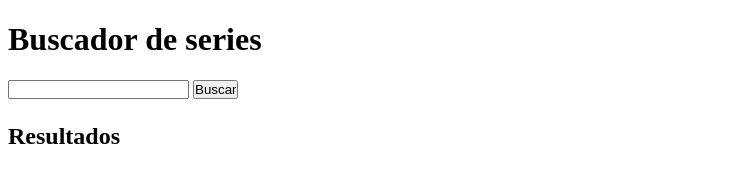
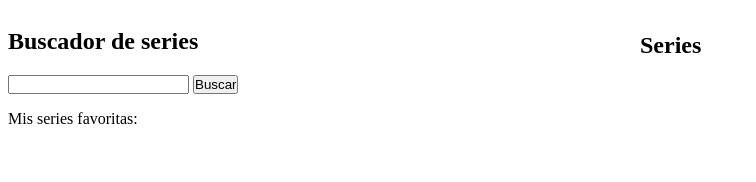
Before and after one commit to elenapayan/modulo-2-evaluacion-final-elenapayan, a website: page docs/index.html in a window 1280 px wide. Shown: the whole page, without its empty margins (0-756 px from the left). Drawn offline with Linux system fonts and the light colour scheme.

Commit message:
Update docs

```diff
--- a/docs/assets/css/main.css
+++ b/docs/assets/css/main.css
@@ -1 +1 @@
-* {padding: 0;}.js-list {font-size: 24px;font-weight: bold;}li {list-style-type: none;}
+* {padding: 0;-webkit-box-sizing: border-box;box-sizing: border-box;}.js-right-list {font-size: 24px;font-weight: bold;list-style-type: none;}.container {background-color: #fabada;margin-bottom: 20px;}.title {margin-top: 5px;}.main {display: -webkit-box;display: -ms-flexbox;display: flex;}.left-section {width: 50vw;}.right-section {width: 50vw;-webkit-box-ordinal-group: 3;-ms-flex-order: 2;order: 2;}.change-color {background-color: red;}
--- a/docs/assets/js/main.js
+++ b/docs/assets/js/main.js
@@ -1 +1 @@
-"use strict";const btn=document.querySelector(".js-btn"),input=document.querySelector(".js-input"),ulElement=document.querySelector(".js-list");function getMovies(){fetch(`http://api.tvmaze.com/search/shows?q=${input.value}`).then(function(e){return e.json()}).then(function(e){paintMovies(e)})}function paintMovies(e){let t="";for(let n=0;n<e.length;n++)null===e[n].show.image&&(e[n].show.image={medium:"http://via.placeholder.com/210x295"}),t+="<li>",t+=`<img class="js-image" src="${e[n].show.image.medium}" alt="Foto ${e[n].show.name}"/>`,t+=`<h4>${e[n].show.name}</h4>`,t+="</li>";ulElement.innerHTML=t}function getResults(e){e.preventDefault(),getMovies()}btn.addEventListener("click",getResults);
+"use strict";const btn=document.querySelector(".js-btn"),input=document.querySelector(".js-input"),ulFavorites=document.querySelector(".js-left-list");let favoriteList=[];function getMovies(){fetch(`http://api.tvmaze.com/search/shows?q=${input.value}`).then(function(t){return t.json()}).then(function(t){paintMovies(t),activateToggle()})}function paintMovies(t){let e=[];for(let n=0;n<t.length;n++)null===t[n].show.image&&(t[n].show.image={medium:"http://via.placeholder.com/210x295"}),e+='<li class="container js-content">',e+=`<img class="js-image" src="${t[n].show.image.medium}" alt="Foto ${t[n].show.name}"/>`,e+=`<h4 class="title">${t[n].show.name}</h4>`,e+="</li>";document.querySelector(".js-right-list").innerHTML+=e}function getResults(t){t.preventDefault(),getMovies()}function activateToggle(){const t=document.querySelectorAll(".js-content");for(let e=0;e<t.length;e++)t[e].addEventListener("click",toggleClass)}function toggleClass(t){t.currentTarget.classList.toggle("change-color")}btn.addEventListener("click",getResults);
--- a/docs/index.html
+++ b/docs/index.html
@@ -10,11 +10,18 @@
     </head>
 
     <body>
-         <h1>Buscador de series</h1>
+        <main class="main">
+            <section class="left-section">
+                 <h1>Buscador de series</h1>
 
-        <input class="js-input" type="text" name="" id="">
-        <input class="js-btn" type="submit" value="Buscar">
-        <ul class="js-list">Resultados</ul>
+                <input class="js-input" type="text" name="" id="">
+                <input class="js-btn" type="submit" value="Buscar">
+                <ul class="js-left-list">Mis series favoritas:</ul>
+            </section>
+            <section class="right-section">
+                <ul class="js-right-list">Series</ul>
+            </section>
+        </main>
         <script type="text/javascript" src="./assets/js/main.js"></script>
     </body>
 
```
